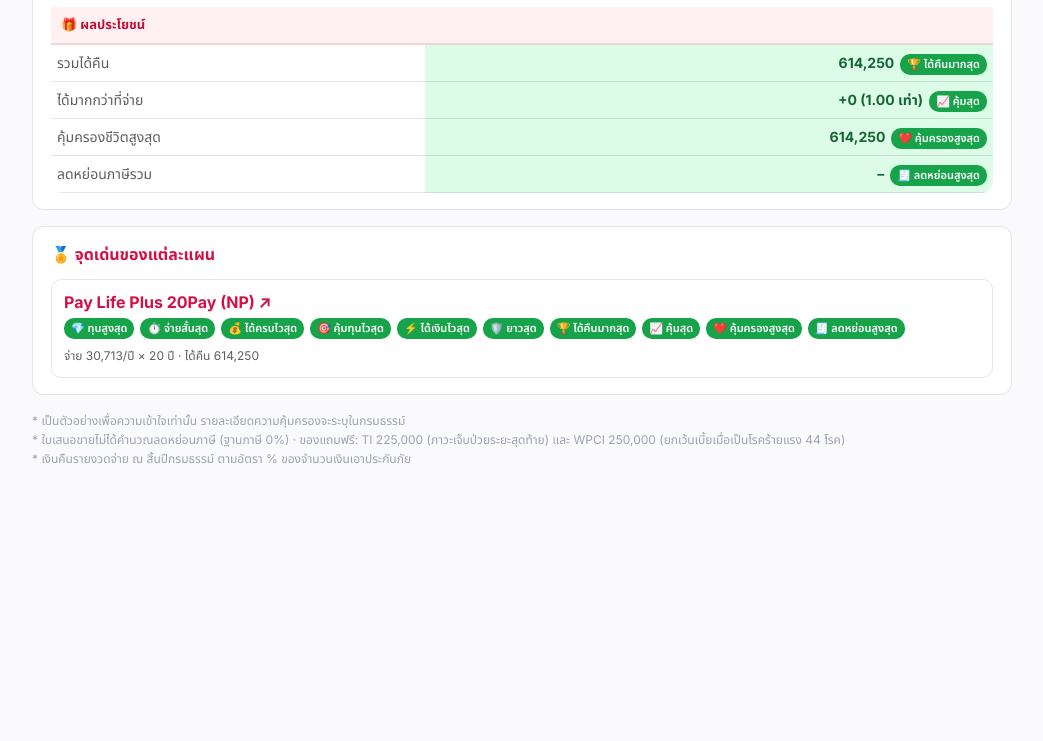
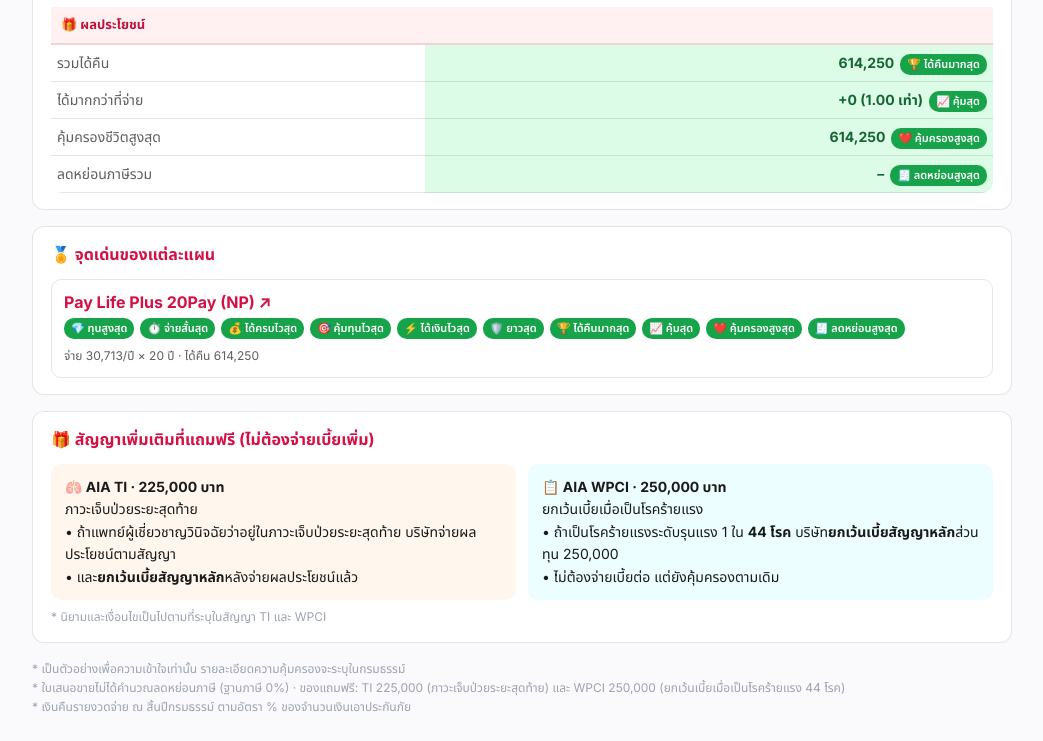
Before and after one commit to weeratsu/Insurance-Plan-Finder, a plain HTML site: page plans/life_m74.html in a window 1280 px wide. Shown: the part 674-1415 px from the top of the page, without its empty margins (118-1161 px from the left). Before the commit the page ends 1167 px from the top, so only its background shows below. Drawn offline with Linux system fonts and the light colour scheme.

Commit message:
Update life_m74.html

```diff
--- a/plans/life_m74.html
+++ b/plans/life_m74.html
@@ -10,5 +10,9 @@
 const CUST={name:"",icon:"👨",age:74,title:"แผนประกันชีวิต",taxNote:"ใบเสนอขายไม่ได้คำนวณลดหย่อนภาษี (ฐานภาษี 0%) · ของแถมฟรี: TI 225,000 (ภาวะเจ็บป่วยระยะสุดท้าย) และ WPCI 250,000 (ยกเว้นเบี้ยเมื่อเป็นโรคร้ายแรง 44 โรค)"};
 const PLANS=[{"code": "Pay Life Plus 20Pay (NP)", "th": "เอไอเอ ตลอดชีพ พลัส ชำระเบี้ย 20 ปี (ไม่มีเงินปันผล) · แถมฟรี TI 225,000 + WPCI 250,000", "type": "ตลอดชีพ", "sa": 250000, "prem": 30712.5, "payYears": 20, "startAge": 74, "tax": null, "taxRate": 0, "cover": "ตลอดชีพ ถึงอายุ 99 ปี", "cashNote": "ไม่มีเงินคืนระหว่างทาง · ครบสัญญาอายุ 99 รับ 614,250 บาท (เท่ากับเบี้ยที่จ่ายทั้งหมด)", "death": [250000, 250000, 250000, 250000, 250000, 250000, 250000, 250000, 276412.5, 307125.0, 337837.5, 368550.0, 399262.5, 429975.0, 460687.5, 491400.0, 522112.5, 552825.0, 583537.5, 614250.0, 614250.0, 614250.0, 614250.0, 614250.0, 614250.0], "cash": [0, 0, 0, 0, 0, 0, 0, 0, 0, 0, 0, 0, 0, 0, 0, 0, 0, 0, 0, 0, 0, 0, 0, 0, 614250]}];
 </script>
-<script src="../plan-template.js?v=1"></script>
+<script src="../plan-template.js?v=1"></script><script>(function(){const n=document.querySelector('.note');if(!n)return;n.insertAdjacentHTML('beforebegin',`<div class="sec"><h3>🎁 สัญญาเพิ่มเติมที่แถมฟรี (ไม่ต้องจ่ายเบี้ยเพิ่ม)</h3>
+<div style="display:grid;grid-template-columns:repeat(auto-fit,minmax(260px,1fr));gap:12px;font-size:14px;line-height:1.6">
+<div style="background:#fff7ed;border-radius:10px;padding:12px 14px"><b>🫁 AIA TI · 225,000 บาท</b><br>ภาวะเจ็บป่วยระยะสุดท้าย<br>• ถ้าแพทย์ผู้เชี่ยวชาญวินิจฉัยว่าอยู่ในภาวะเจ็บป่วยระยะสุดท้าย บริษัทจ่ายผลประโยชน์ตามสัญญา<br>• และ<b>ยกเว้นเบี้ยสัญญาหลัก</b>หลังจ่ายผลประโยชน์แล้ว</div>
+<div style="background:#ecfeff;border-radius:10px;padding:12px 14px"><b>📋 AIA WPCI · 250,000 บาท</b><br>ยกเว้นเบี้ยเมื่อเป็นโรคร้ายแรง<br>• ถ้าเป็นโรคร้ายแรงระดับรุนแรง 1 ใน <b>44 โรค</b> บริษัท<b>ยกเว้นเบี้ยสัญญาหลัก</b>ส่วนทุน 250,000<br>• ไม่ต้องจ่ายเบี้ยต่อ แต่ยังคุ้มครองตามเดิม</div></div>
+<div style="font-size:12px;color:var(--m);margin-top:8px">* นิยามและเงื่อนไขเป็นไปตามที่ระบุในสัญญา TI และ WPCI</div></div>`)})();</script>
 </body></html>
```
